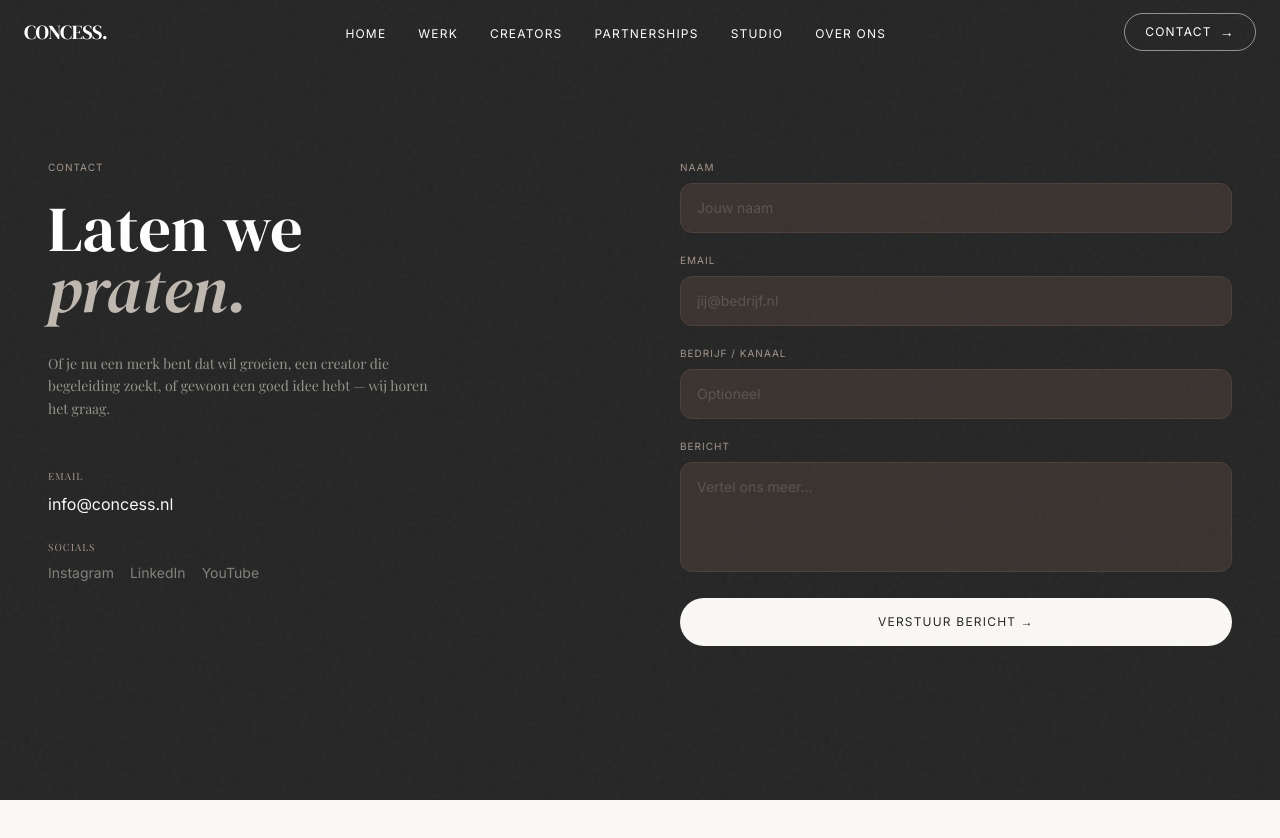
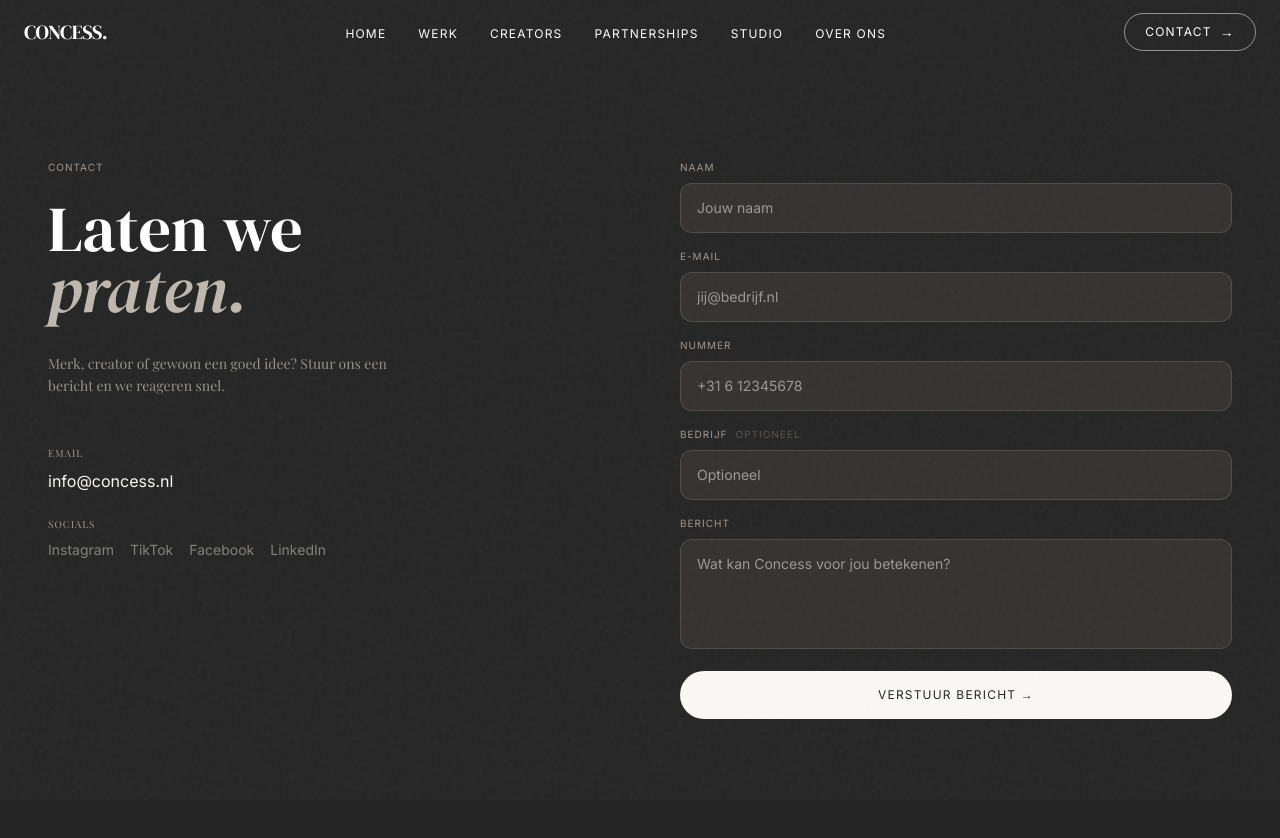
Before and after one commit to xmandysmit-tech/concess-website, a Next.js app: page /contact in a window 1280 px wide. Shown: the top 838 px of the page. Before the commit the page ends 800 px from the top, so only its background shows below. Built offline with nearby package versions, Linux system fonts and the light colour scheme; a web font is replaced by a local one.

Commit message:
Contact form: taupe styling, fields fix, socials, real email via Resend

```diff
--- /dev/null
+++ b/app/api/contact/route.ts
@@ -0,0 +1,24 @@
+import { NextRequest, NextResponse } from "next/server";
+import { Resend } from "resend";
+
+const resend = new Resend(process.env.RESEND_API_KEY);
+
+export async function POST(req: NextRequest) {
+  const { naam, email, nummer, bedrijf, bericht } = await req.json();
+
+  await resend.emails.send({
+    from: "Concess Website <noreply@concess.nl>",
+    to: "info@concess.nl",
+    subject: `Nieuw bericht van ${naam}`,
+    html: `
+      <p><strong>Naam:</strong> ${naam}</p>
+      <p><strong>E-mail:</strong> ${email}</p>
+      <p><strong>Nummer:</strong> ${nummer}</p>
+      ${bedrijf ? `<p><strong>Bedrijf:</strong> ${bedrijf}</p>` : ""}
+      <p><strong>Bericht:</strong><br>${bericht.replace(/\n/g, "<br>")}</p>
+    `,
+    replyTo: email,
+  });
+
+  return NextResponse.json({ ok: true });
+}
--- a/app/contact/page.tsx
+++ b/app/contact/page.tsx
@@ -2,19 +2,32 @@
 import { useState } from "react";
 import Navbar from "../components/Navbar";
 
-const options = [
-  { id: "partnership", label: "Brand Partnership", desc: "Ik wil samenwerken met een creator" },
-  { id: "management", label: "Creator Management", desc: "Ik ben creator en zoek begeleiding" },
-  { id: "studio", label: "Studio dienst", desc: "Video, foto, design, events of web" },
-  { id: "anders", label: "Anders", desc: "Iets anders, vertel het ons" },
-];
+const inputClass = "w-full border rounded-xl px-4 py-3.5 text-sm focus:outline-none transition-colors resize-none";
+const inputStyle = {
+  background: "rgba(163,150,141,0.12)",
+  borderColor: "rgba(163,150,141,0.25)",
+  color: "white",
+};
+const inputFocusStyle = { borderColor: "var(--color-taupe-400)" };
 
 export default function ContactPage() {
-  const [selected, setSelected] = useState("");
   const [sent, setSent] = useState(false);
+  const [loading, setLoading] = useState(false);
+  const [form, setForm] = useState({ naam: "", email: "", nummer: "", bedrijf: "", bericht: "" });
 
-  function handleSubmit(e: React.FormEvent) {
+  function set(field: string, value: string) {
+    setForm((f) => ({ ...f, [field]: value }));
+  }
+
+  async function handleSubmit(e: React.FormEvent) {
     e.preventDefault();
+    setLoading(true);
+    await fetch("/api/contact", {
+      method: "POST",
+      headers: { "Content-Type": "application/json" },
+      body: JSON.stringify(form),
+    });
+    setLoading(false);
     setSent(true);
   }
 
@@ -24,6 +37,7 @@ export default function ContactPage() {
 
       <div className="max-w-7xl mx-auto px-6 md:px-12 pt-40 pb-32">
         <div className="grid md:grid-cols-2 gap-20 items-start">
+
           {/* Left */}
           <div>
             <span className="text-[10px] tracking-widest uppercase text-taupe-500 block mb-6">Contact</span>
@@ -31,8 +45,7 @@ export default function ContactPage() {
               Laten we<br /><span className="italic text-taupe-300">praten.</span>
             </h1>
             <p className="text-linen-300/60 mt-8 text-sm leading-relaxed max-w-sm">
-              Of je nu een merk bent dat wil groeien, een creator die begeleiding zoekt,
-              of gewoon een goed idee hebt — wij horen het graag.
+              Merk, creator of gewoon een goed idee? Stuur ons een bericht en we reageren snel.
             </p>
 
             <div className="mt-12 space-y-6">
@@ -42,8 +55,8 @@ export default function ContactPage() {
               </div>
               <div>
                 <p className="text-[10px] tracking-widest uppercase text-taupe-500 mb-2">Socials</p>
-                <div className="flex gap-4">
-                  {["Instagram", "LinkedIn", "YouTube"].map((s) => (
+                <div className="flex gap-4 flex-wrap">
+                  {["Instagram", "TikTok", "Facebook", "LinkedIn"].map((s) => (
                     <a key={s} href="#" className="text-linen-300/50 hover:text-linen-200 text-sm transition-colors">{s}</a>
                   ))}
                 </div>
@@ -54,25 +67,36 @@ export default function ContactPage() {
           {/* Right — form */}
           <div>
             {sent ? (
-              <div className="bg-dark-800 rounded-2xl p-10 text-center">
-                <p style={{ fontFamily: "'DM Serif Display', Georgia, serif" }} className="text-white text-3xl mb-3">Bedankt!</p>
-                <p className="text-linen-300/60 text-sm">We nemen binnen 2 werkdagen contact op.</p>
+              <div className="rounded-2xl p-10 text-center" style={{ background: "rgba(163,150,141,0.12)", border: "1px solid rgba(163,150,141,0.2)" }}>
+                <p style={{ fontFamily: "'DM Serif Display', Georgia, serif" }} className="text-white text-4xl mb-2">
+                  Bericht<br /><span className="italic text-taupe-300">verstuurd.</span>
+                </p>
+                <p className="text-linen-300/50 text-sm mt-6 leading-relaxed">
+                  We nemen binnen 2 werkdagen contact op.
+                </p>
               </div>
             ) : (
-              <form onSubmit={handleSubmit} className="space-y-5">
-                {/* Fields */}
+              <form onSubmit={handleSubmit} className="space-y-4">
                 {[
-                  { name: "name", label: "Naam", type: "text", placeholder: "Jouw naam" },
-                  { name: "email", label: "Email", type: "email", placeholder: "jij@bedrijf.nl" },
-                  { name: "company", label: "Bedrijf / Kanaal", type: "text", placeholder: "Optioneel" },
+                  { field: "naam",    label: "Naam",    type: "text",  placeholder: "Jouw naam",      required: true },
+                  { field: "email",   label: "E-mail",  type: "email", placeholder: "jij@bedrijf.nl", required: true },
+                  { field: "nummer",  label: "Nummer",  type: "tel",   placeholder: "+31 6 12345678", required: true },
+                  { field: "bedrijf", label: "Bedrijf", type: "text",  placeholder: "Optioneel",       required: false },
                 ].map((f) => (
-                  <div key={f.name}>
-                    <label className="text-[10px] tracking-widest uppercase text-taupe-500 block mb-2">{f.label}</label>
+                  <div key={f.field}>
+                    <label className="text-[10px] tracking-widest uppercase text-taupe-500 block mb-2">
+                      {f.label}{!f.required && <span className="ml-2 opacity-40">optioneel</span>}
+                    </label>
                     <input
                       type={f.type}
                       placeholder={f.placeholder}
-                      required={f.name !== "company"}
-                      className="w-full bg-dark-800 border border-dark-700 rounded-xl px-4 py-3.5 text-white text-sm placeholder:text-linen-300/20 focus:outline-none focus:border-taupe-500 transition-colors"
+                      required={f.required}
+                      value={form[f.field as keyof typeof form]}
+                      onChange={(e) => set(f.field, e.target.value)}
+                      className={inputClass}
+                      style={inputStyle}
+                      onFocus={(e) => Object.assign(e.target.style, inputFocusStyle)}
+                      onBlur={(e) => Object.assign(e.target.style, { borderColor: "rgba(163,150,141,0.25)" })}
                     />
                   </div>
                 ))}
@@ -81,21 +105,28 @@ export default function ContactPage() {
                   <label className="text-[10px] tracking-widest uppercase text-taupe-500 block mb-2">Bericht</label>
                   <textarea
                     rows={4}
-                    placeholder="Vertel ons meer..."
+                    placeholder="Wat kan Concess voor jou betekenen?"
                     required
-                    className="w-full bg-dark-800 border border-dark-700 rounded-xl px-4 py-3.5 text-white text-sm placeholder:text-linen-300/20 focus:outline-none focus:border-taupe-500 transition-colors resize-none"
+                    value={form.bericht}
+                    onChange={(e) => set("bericht", e.target.value)}
+                    className={inputClass}
+                    style={inputStyle}
+                    onFocus={(e) => Object.assign(e.target.style, inputFocusStyle)}
+                    onBlur={(e) => Object.assign(e.target.style, { borderColor: "rgba(163,150,141,0.25)" })}
                   />
                 </div>
 
                 <button
                   type="submit"
-                  className="w-full bg-linen-200 text-dark-900 py-4 rounded-full text-xs tracking-widest uppercase font-sans transition-all hover:bg-white"
+                  disabled={loading}
+                  className="w-full bg-linen-200 text-dark-900 py-4 rounded-full text-xs tracking-widest uppercase font-sans transition-all hover:bg-white disabled:opacity-60"
                 >
-                  Verstuur bericht →
+                  {loading ? "Versturen..." : "Verstuur bericht →"}
                 </button>
               </form>
             )}
           </div>
+
         </div>
       </div>
     </main>
--- a/package.json
+++ b/package.json
@@ -14,7 +14,8 @@
     "lucide-react": "^1.21.0",
     "next": "16.2.9",
     "react": "19.2.4",
-    "react-dom": "19.2.4"
+    "react-dom": "19.2.4",
+    "resend": "^6.16.0"
   },
   "devDependencies": {
     "@tailwindcss/postcss": "^4",
```
Also changed, not shown: 1 other file (tests, documents, lock files or other folders).
